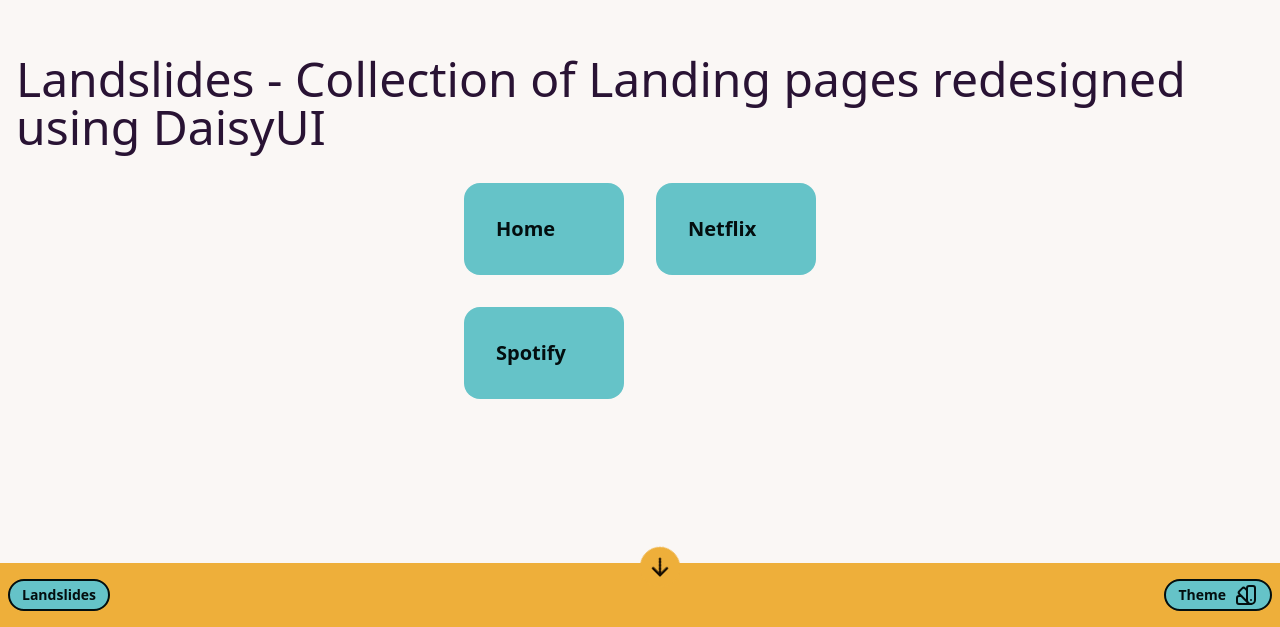
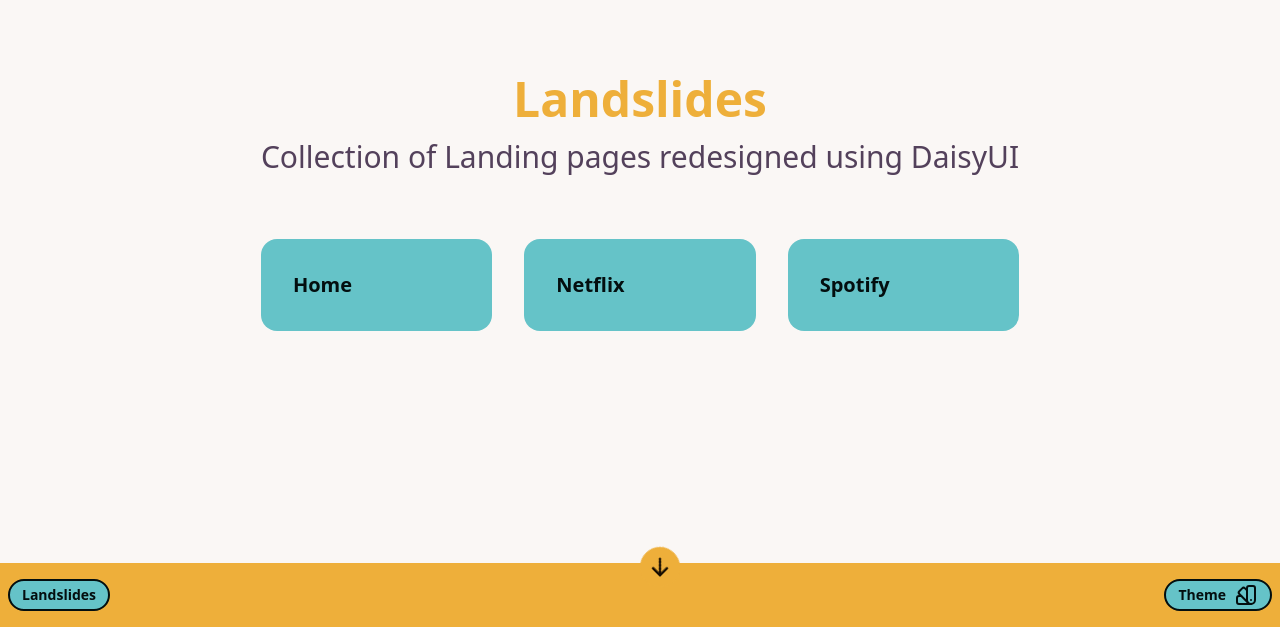
Before and after one commit to anhsirk0/landslide, a React (Vite) app: page / in a window 1280 px wide. Shown: the part 173-800 px from the top of the page. Built offline with nearby package versions, Linux system fonts and the light colour scheme.

Commit message:
update home

```diff
--- a/src/components/OptionsBar/SelectTheme.tsx
+++ b/src/components/OptionsBar/SelectTheme.tsx
@@ -17,7 +17,7 @@
         Theme
         <IconColorSwatch />
       </div>
-      <ul className="dropdown-content z-[1] flex flex-col gap-2 p-4 bg-accent rounded-box h-96 min-h-0 overflow-y-auto mb-4 w-52 shadow-xl">
+      <ul className="dropdown-content z-[1] flex flex-col gap-2 p-4 bg-accent rounded-box h-96 min-h-0 overflow-y-auto mb-4 w-56 shadow-xl">
         {themes.map((theme) => (
           <li
             key={theme}
--- a/src/pages/Home/index.tsx
+++ b/src/pages/Home/index.tsx
@@ -6,16 +6,17 @@
 const Home = () => {
   usePageTitle("Home");
   return (
-    <div className="center flex-col gap-8 h-full p-4 max-w-7xl">
-      <p className="text-5xl">
-        Landslides - Collection of Landing pages redesigned using DaisyUI
+    <div className="center flex-col gap-4 h-full p-4 max-w-7xl">
+      <p className="text-5xl xxl:text-7xl text-accent font-black">Landslides</p>
+      <p className="text-3xl text-base-content/80">
+        Collection of Landing pages redesigned using DaisyUI
       </p>
-      <div className="grid grid-cols-12 gap-8">
+      <div className="grid grid-cols-12 gap-8 my-12 w-full">
         {appRoutes.map((route) => (
           <Link
             to={route.path}
             key={route.path + route.title}
-            className="col-span-12 md:col-span-6 xxl:col-span-4"
+            className="col-span-12 md:col-span-6 xl:col-span-4 xxl:col-span-3"
           >
             {route.Card ? <route.Card /> : <RouteCard route={route} />}
           </Link>
```
